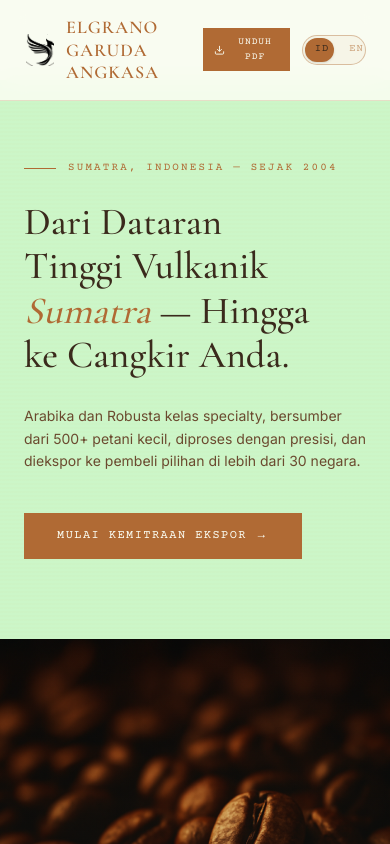
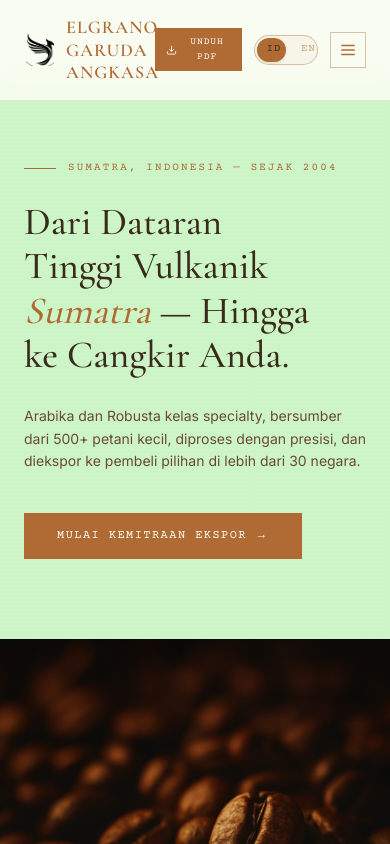
Before and after one commit to Kuroriee/pt-elgrano-garuda-angkasa, a Next.js app: page / in a window 390 px wide. Shown: the top 844 px of the page. Built offline with nearby package versions, Linux system fonts and the light colour scheme.

Commit message:
Tambah hamburger menu untuk navbar versi mobile

```diff
--- a/components/site-nav.tsx
+++ b/components/site-nav.tsx
@@ -1,11 +1,13 @@
 "use client"
 
+import { useEffect, useState } from "react"
 import { useLanguage, translations as t } from "@/lib/i18n"
 import { ExportPdfButton } from "@/components/export-pdf"
 import { basePath } from "@/lib/base-path"
 
 export function SiteNav() {
   const { lang, toggle } = useLanguage()
+  const [menuOpen, setMenuOpen] = useState(false)
 
   const links = [
     { label: t.nav.story[lang], href: `${basePath}/#story` },
@@ -15,11 +17,29 @@ export function SiteNav() {
     { label: t.nav.exportFaq[lang], href: `${basePath}/export-process/` },
   ]
 
+  // Lock page scroll while the mobile menu is open, and close it if the
+  // viewport is resized back up to desktop width.
+  useEffect(() => {
+    document.body.style.overflow = menuOpen ? "hidden" : ""
+    return () => {
+      document.body.style.overflow = ""
+    }
+  }, [menuOpen])
+
+  useEffect(() => {
+    function handleResize() {
+      if (window.innerWidth >= 768) setMenuOpen(false)
+    }
+    window.addEventListener("resize", handleResize)
+    return () => window.removeEventListener("resize", handleResize)
+  }, [])
+
   return (
-    <nav className="fixed inset-x-0 top-0 z-50 flex items-center justify-between border-b border-amber/20 bg-cream/85 px-6 py-4 backdrop-blur-md md:px-12">
-      <a href="#top" className="flex items-center gap-2.5">
+    <nav className="fixed inset-x-0 top-0 z-50 border-b border-amber/20 bg-cream/85 backdrop-blur-md">
+      <div className="flex items-center justify-between px-6 py-4 md:px-12">
+        <a href="#top" className="flex items-center gap-2.5" onClick={() => setMenuOpen(false)}>
           <img
-          src= {`${basePath}/images/ega-mark.png`}
+            src={`${basePath}/images/ega-mark.png`}
             alt="Lambang garuda PT Elgrano Garuda Angkasa"
             className="h-8 w-8 shrink-0 object-contain"
           />
@@ -27,6 +47,8 @@ export function SiteNav() {
             ELGRANO GARUDA ANGKASA
           </span>
         </a>
+
+        {/* Desktop nav */}
         <ul className="hidden items-center gap-8 md:flex">
           {links.map((link) => (
             <li key={link.href}>
@@ -53,11 +75,73 @@ export function SiteNav() {
             <LangToggle lang={lang} toggle={toggle} />
           </li>
         </ul>
+
+        {/* Mobile controls */}
         <div className="flex items-center gap-3 md:hidden">
           <ExportPdfButton className="inline-flex items-center gap-1.5 border border-amber bg-amber px-2.5 py-1.5 font-mono text-[0.6rem] uppercase tracking-[0.1em] text-cream disabled:opacity-60" />
           <LangToggle lang={lang} toggle={toggle} />
+          <button
+            type="button"
+            onClick={() => setMenuOpen((v) => !v)}
+            aria-label={menuOpen ? "Tutup menu" : "Buka menu"}
+            aria-expanded={menuOpen}
+            aria-controls="mobile-nav-panel"
+            className="flex h-9 w-9 shrink-0 items-center justify-center border border-amber/40 text-amber transition-colors hover:border-amber"
+          >
+            <MenuIcon open={menuOpen} />
+          </button>
         </div>
+      </div>
+
+      {/* Mobile expandable panel */}
+      {menuOpen && (
+        <div
+          id="mobile-nav-panel"
+          className="max-h-[calc(100vh-64px)] overflow-y-auto border-t border-amber/20 bg-cream px-6 pb-6 pt-2 md:hidden"
+        >
+          <ul className="flex flex-col divide-y divide-amber/15">
+            {links.map((link) => (
+              <li key={link.href}>
+                <a
+                  href={link.href}
+                  onClick={() => setMenuOpen(false)}
+                  className="block py-3.5 text-sm uppercase tracking-[0.1em] text-coffee transition-colors hover:text-amber"
+                >
+                  {link.label}
+                </a>
+              </li>
+            ))}
+            <li>
+              <a
+                href={`${basePath}/#contact`}
+                onClick={() => setMenuOpen(false)}
+                className="block py-3.5 text-sm uppercase tracking-[0.1em] text-amber transition-opacity hover:opacity-80"
+              >
+                {t.nav.inquiry[lang]}
+              </a>
+            </li>
+          </ul>
+        </div>
+      )}
     </nav>
+  )
+}
+
+function MenuIcon({ open }: { open: boolean }) {
+  if (open) {
+    return (
+      <svg width="18" height="18" viewBox="0 0 24 24" fill="none" stroke="currentColor" strokeWidth="2" aria-hidden="true">
+        <line x1="18" y1="6" x2="6" y2="18" />
+        <line x1="6" y1="6" x2="18" y2="18" />
+      </svg>
+    )
+  }
+  return (
+    <svg width="18" height="18" viewBox="0 0 24 24" fill="none" stroke="currentColor" strokeWidth="2" aria-hidden="true">
+      <line x1="3" y1="6" x2="21" y2="6" />
+      <line x1="3" y1="12" x2="21" y2="12" />
+      <line x1="3" y1="18" x2="21" y2="18" />
+    </svg>
   )
 }
 
```
Also changed, not shown: 26 other files (tests, documents, lock files or other folders). Lines whose indentation alone changed are shown as unchanged.
